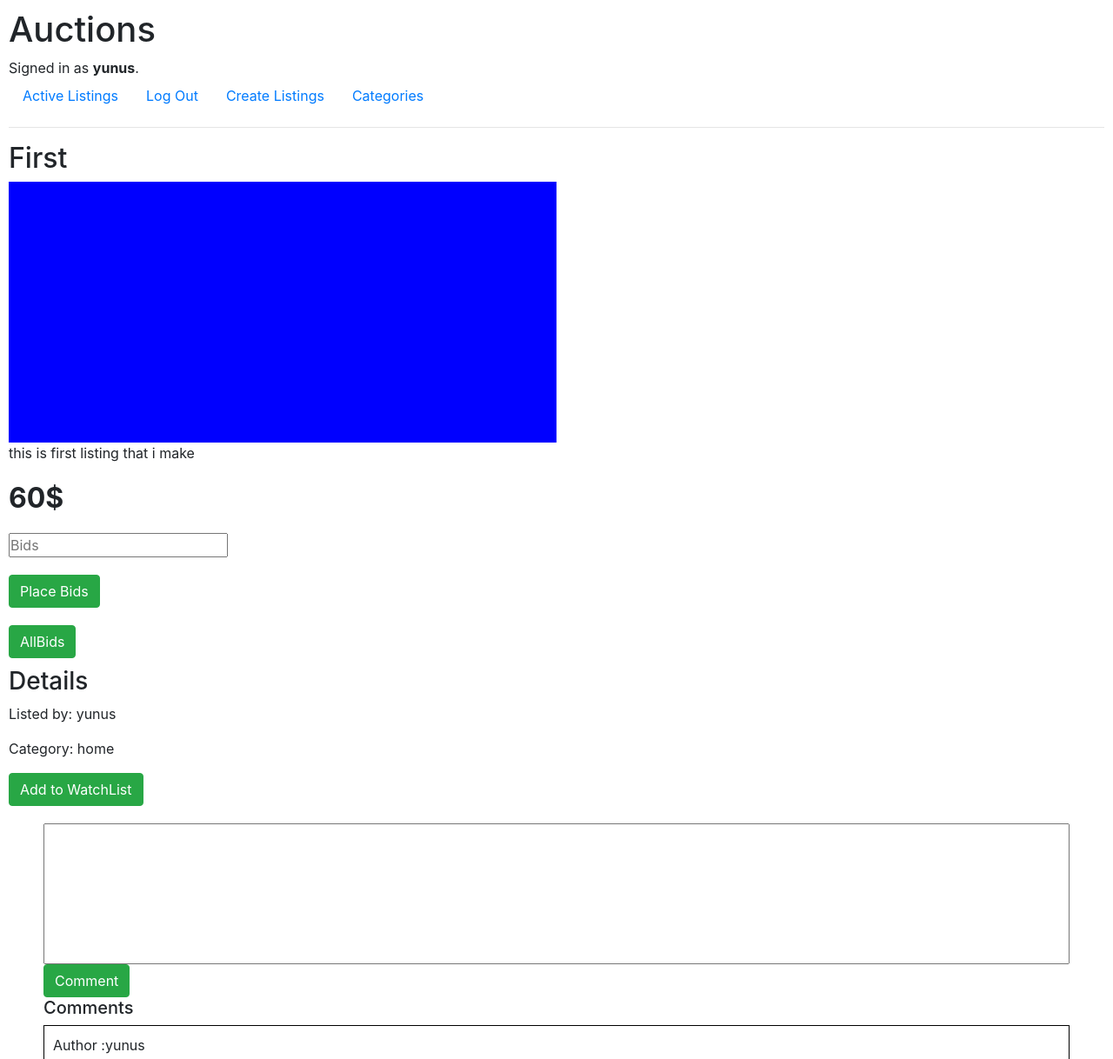
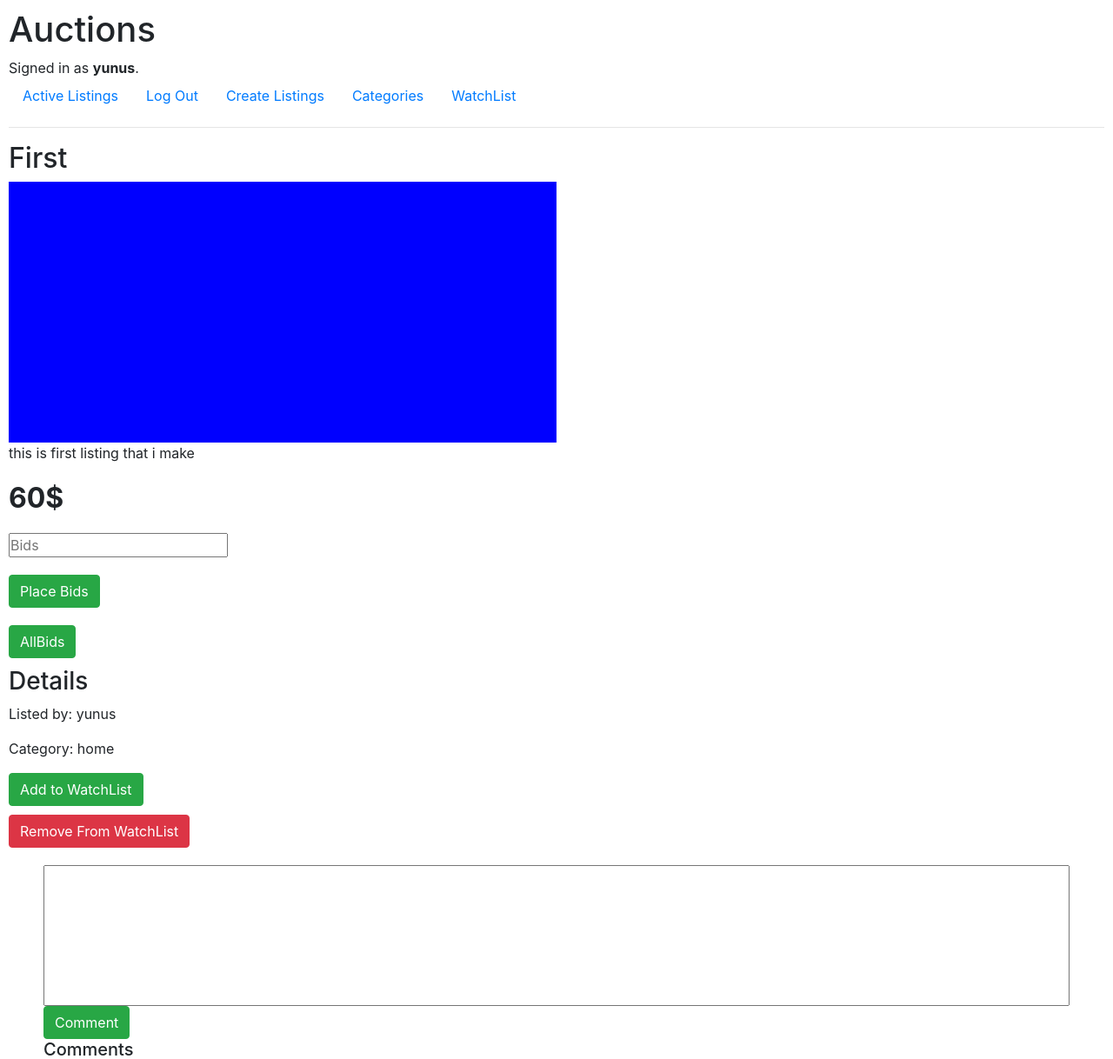
Before and after one commit to yunusarli/PrimitiveEbay, a Django app: page /2/detail/ in a window 1280 px wide. Shown: the top 1218 px of the page at 87% size. Run offline with Django 3.2, Linux system fonts and the light colour scheme; a user stored in the database is signed in; data comes from the database, SQL or seed files in the repository; both versions use the stored data as it was after the commit; some libraries are stand-ins or nearby versions.

Commit message:
WatchList features added

```diff
--- a/commerce/auctions/admin.py
+++ b/commerce/auctions/admin.py
@@ -1,5 +1,5 @@
 from django.contrib import admin
-from .models import Listing, Bid, Comment
+from .models import Listing, Bid, Comment, WatchLists
 # Register your models here.
 
 class CommentInline(admin.StackedInline):
@@ -13,3 +13,4 @@ class ArticleInline(admin.ModelAdmin):
 admin.site.register(Listing,ArticleInline)
 admin.site.register(Bid)
 admin.site.register(Comment)
+admin.site.register(WatchLists)
--- a/commerce/auctions/models.py
+++ b/commerce/auctions/models.py
@@ -1,6 +1,7 @@
 from django.contrib.auth.models import AbstractUser
 from django.contrib.auth import get_user_model
 from django.db import models
+from commerce import settings
 
 
 class User(AbstractUser):
@@ -49,3 +50,11 @@ class Comment(models.Model):
     def get_absolute_url(self):
         from django.urls import reverse
         return reverse("index")
+
+class WatchLists(models.Model):
+    user = models.ForeignKey(get_user_model(), on_delete=models.CASCADE)
+    items = models.ManyToManyField(Listing)
+
+    def get_absolute_url(self):
+        from django.urls import reverse
+        return reverse("watchlist")
--- a/commerce/auctions/templates/auctions/detail.html
+++ b/commerce/auctions/templates/auctions/detail.html
@@ -37,6 +37,11 @@
             <input type="submit" value="Add to WatchList" class="btn btn-success" name="watchlist">
         </form>
 
+        <form action="" method="POST" style="margin-top:10px">
+            {% csrf_token %}
+            <input type="submit" value="Remove From WatchList" class="btn btn-danger" name="remove">
+        </form>
+
         <div class="comments" style="padding: 20px 40px;">
             <div class="leave-a-comment">
                 <form action="" method="POST">
--- a/commerce/auctions/templates/auctions/index.html
+++ b/commerce/auctions/templates/auctions/index.html
@@ -11,7 +11,7 @@
         <div class="product">
             <div class="image" style="color: white;">IMAGE</div>
             <div class="info">
-                <a href="{% url 'detail' product.pk%}" style="color: black;"> <h5> {{ product.title }} </h5></a>
+                <a href="{% url 'detail' product.id %}" style="color: black;"> <h5> {{ product.title }} </h5></a>
                 <p> <strong>Price: {{ product.price }}$</strong></p>
                 <p> created  {{product.date}} </p>
 
@@ -19,7 +19,6 @@
                     <p><a href=" {% url 'delete'  product.pk%} " style="color: black;"> Delete </a></p>
                 {% endif %}
 
-
             </div>
         </div>
     </div>
--- a/commerce/auctions/templates/auctions/layout.html
+++ b/commerce/auctions/templates/auctions/layout.html
@@ -33,6 +33,12 @@
                 <li class="nav-item">
                     <a class="nav-link" href="{% url 'categories' %}">Categories</a>
                 </li>
+
+                <li class="nav-item">
+
+                    <a class="nav-link" href="{% url 'watchlist'%}">WatchList</a>
+
+                </li>
             {% else %}
                 <li class="nav-item">
                     <a class="nav-link" href="{% url 'login' %}">Log In</a>
--- a/commerce/auctions/urls.py
+++ b/commerce/auctions/urls.py
@@ -13,4 +13,6 @@ urlpatterns = [
     path('<int:pk>/delete/',ListingDeleteView.as_view(),name="delete"),
     path('categories/',views.categories,name="categories"),
     path('categories/orientation/<str:slug>',views.orientation,name="orientation"),
+    path('watchlist/',views.watchlist,name="watchlist"),
+
 ]
--- a/commerce/auctions/views.py
+++ b/commerce/auctions/views.py
@@ -4,7 +4,7 @@ from django.http import HttpResponse, HttpResponseRedirect
 from django.shortcuts import render
 from django.urls import reverse, reverse_lazy
 from django.shortcuts import redirect
-from .models import User, Listing, Bid, Comment
+from .models import User, Listing, Bid, Comment, WatchLists
 from django.views.generic import DeleteView
 from django.core.exceptions import PermissionDenied
 
@@ -159,8 +159,29 @@ def detail_view(request,pk):
             create_bid.save()
 
         elif 'watchlist' in request.POST:
-            #add to watchlist
-            return HttpResponse('hello world')
+            if WatchLists.objects.filter(user = get_user(request),items=pk).exists():
+                return HttpResponseRedirect(reverse('watchlist'))
+
+            user_list, created = WatchLists.objects.get_or_create(user=get_user(request))
+            user_list.items.add(product_detail)
+
+            return HttpResponseRedirect(reverse('watchlist'))
+
+        elif 'remove' in request.POST:
+
+            if WatchLists.objects.filter(user = get_user(request),items=pk).exists():
+                user_list, created = WatchLists.objects.get_or_create(user=get_user(request))
+                user_list.items.remove(product_detail)
+                return HttpResponseRedirect(reverse('watchlist'))
+            else:
+                return render(request,'auctions/watchlist.html',{
+                    'message':"Sorry this item doesnt exist",
+                })
+
+
+
+
+
 
         elif 'allbids' in request.POST:
             #showing up the all bids
@@ -173,7 +194,7 @@ def detail_view(request,pk):
             create_comment.save()
 
 
-    #To avoid multiple choises error, we used filter rather tha get() method.
+    #To avoid multiple choises error, we used filter rather than the get() method.
     comments = Comment.objects.filter(title=pk)
 
 
@@ -224,5 +245,14 @@ def orientation(request,slug):
     })
 
 
-#To Do:WatchList, Images on database.
+def watchlist(request):
+    products = WatchLists.objects.filter(user=get_user(request))
+
+    return render(request,"auctions/watchlist.html",{
+
+        'products':products,
+    })
+
+
+#To Do:Images on database.
 #not: gönderileri silmek yerine kapatman lazım ve kapattıklarının kazandıklarını da ekrana basman lazım.
```
Also changed, not shown: commerce/auctions/templates/auctions/watchlist.html (added, +46 -0 lines), commerce/auctions/migrations/0013_watchlist.py (added), commerce/auctions/migrations/0014_auto_20210609_1735.py (added), commerce/db.sqlite3.
